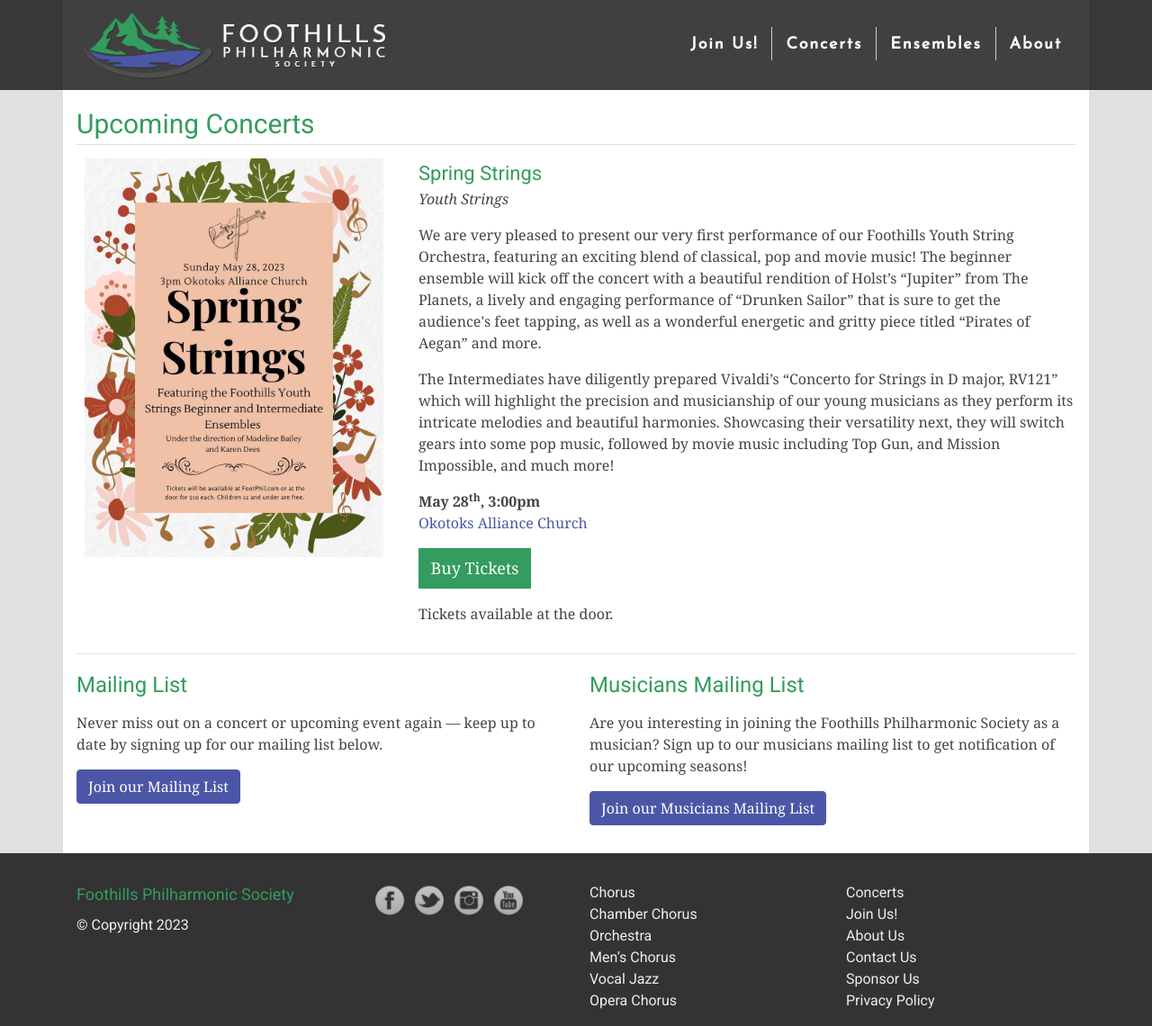
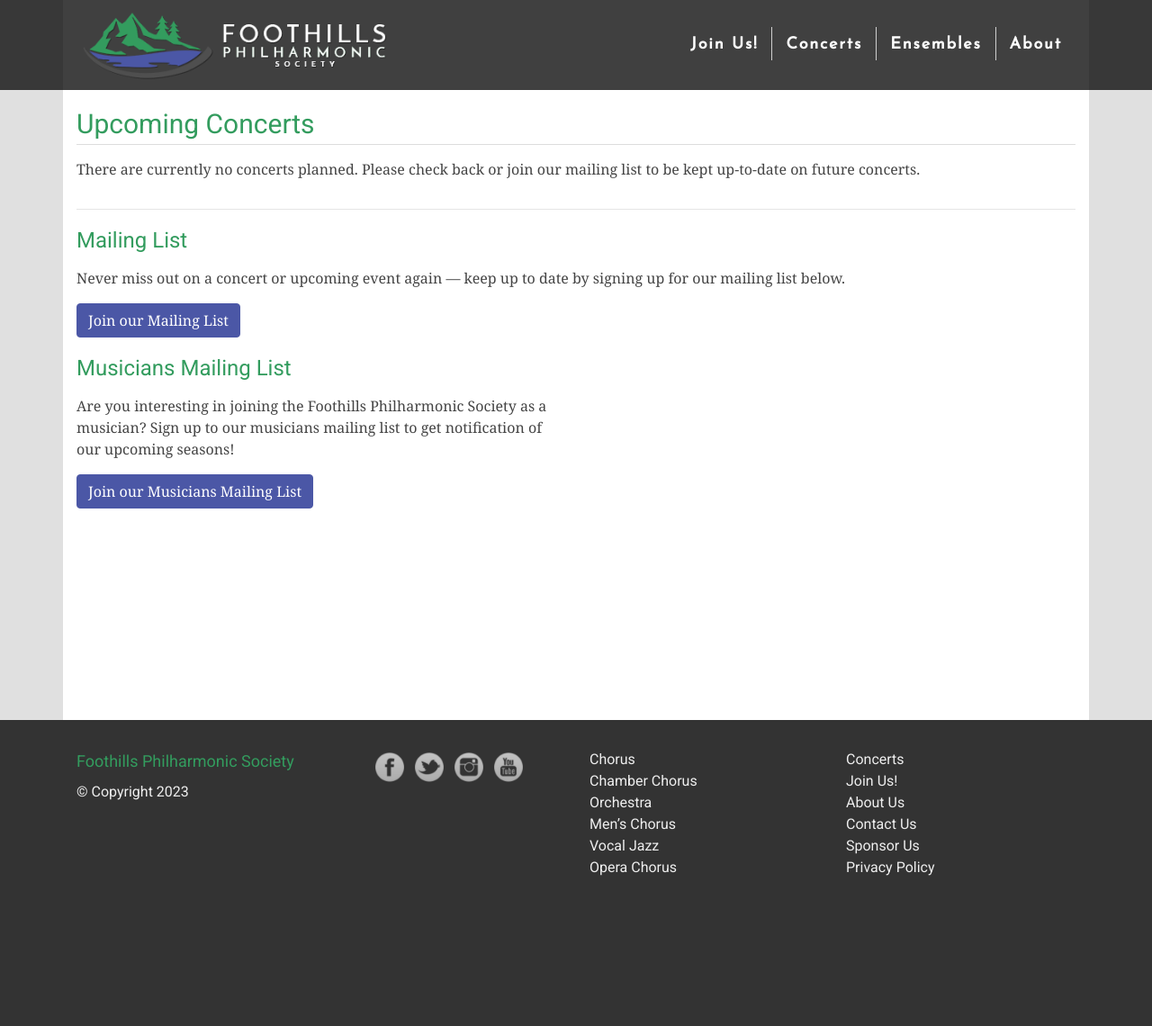
Before and after one commit to percyhanna/fps, a Jekyll site: the page built from concerts/index.html, in a window 1280 px wide and 1140 px high. Shown: the whole window at 90% size. Built offline with Jekyll 4.4.1, drawn with Linux system fonts in a browser that asks for light colours; nearby versions of some CDN libraries; Markdown is read by kramdown in place of the engine named in the settings.

Commit message:
Remove past concert info

```diff
--- a/concerts/index.html
+++ b/concerts/index.html
@@ -1,8 +1,7 @@
 ---
 layout: default
 title: Upcoming Concerts
-description: Join us for an afternoon of wonderful music and debut concert featuring our dedicated and very musical Youth Strings!
-image: "/images/concerts/2023-spring/spring-strings-banner.jpg"
+description: View details and buy tickets for our upcoming concerts
 permalink: "/concerts/"
 redirect_from:
   - /tickets
@@ -11,79 +10,18 @@
 <h1>Upcoming Concerts</h1>
 
 <div class="row">
-  <div class="col-md-4 col-12">
-    <p class="content-image large">
-      <a href="https://www.eventbrite.ca/e/631262732827/" target="_blank"
-        ><img
-          src="/images/concerts/2023-spring/spring-strings.jpg"
-          alt="Spring Strings"
-        />
-      </a>
+  <div class="col-12">
+    <p>
+      There are currently no concerts planned. Please check back or join our
+      mailing list to be kept up-to-date on future concerts.
     </p>
-  </div>
-
-  <div class="col-md-8 col-12">
-    <h3 class="tight">
-      <a href="https://www.eventbrite.ca/e/631262732827/" target="_blank"
-        >Spring Strings
-      </a>
-    </h3>
-
-    <p>
-      <em>Youth Strings</em>
-    </p>
-
-    <p>
-      We are very pleased to present our very first performance of our Foothills
-      Youth String Orchestra, featuring an exciting blend of classical, pop and
-      movie music! The beginner ensemble will kick off the concert with a
-      beautiful rendition of Holst’s “Jupiter” from The Planets, a lively and
-      engaging performance of “Drunken Sailor” that is sure to get the
-      audience's feet tapping, as well as a wonderful energetic and gritty piece
-      titled “Pirates of Aegan” and more.
-    </p>
-
-    <p>
-      The Intermediates have diligently prepared Vivaldi’s “Concerto for Strings
-      in D major, RV121” which will highlight the precision and musicianship of
-      our young musicians as they perform its intricate melodies and beautiful
-      harmonies. Showcasing their versatility next, they will switch gears into
-      some pop music, followed by movie music including Top Gun, and Mission
-      Impossible, and much more!
-    </p>
-
-    <div class="row">
-      <div class="col-md-6 col-12">
-        <p>
-          <strong>May 28<sup>th</sup>, 3:00pm</strong>
-          <br />
-          <a
-            href="https://www.google.ca/maps/place/Okotoks+Alliance+Church/@50.7508584,-113.9767135,15z/data=!4m5!3m4!1s0x0:0x879787dbcf97e8d!8m2!3d50.7508584!4d-113.9767135"
-            target="_blank"
-            >Okotoks Alliance Church</a
-          >
-        </p>
-
-        <p>
-          <a
-            class="link-button"
-            href="https://www.eventbrite.ca/e/631262732827/"
-            target="_blank"
-          >
-            Buy Tickets
-          </a>
-        </p>
-
-        <p>Tickets available at the door.</p>
-      </div>
-    </div>
   </div>
 </div>
 
 <hr />
 
 <div class="row">
-  <div class="col-md-6 col-12">
+  <div class="col-12">
     <h2>Mailing List</h2>
     <p>
       Never miss out on a concert or upcoming event again — keep up to date by
```
